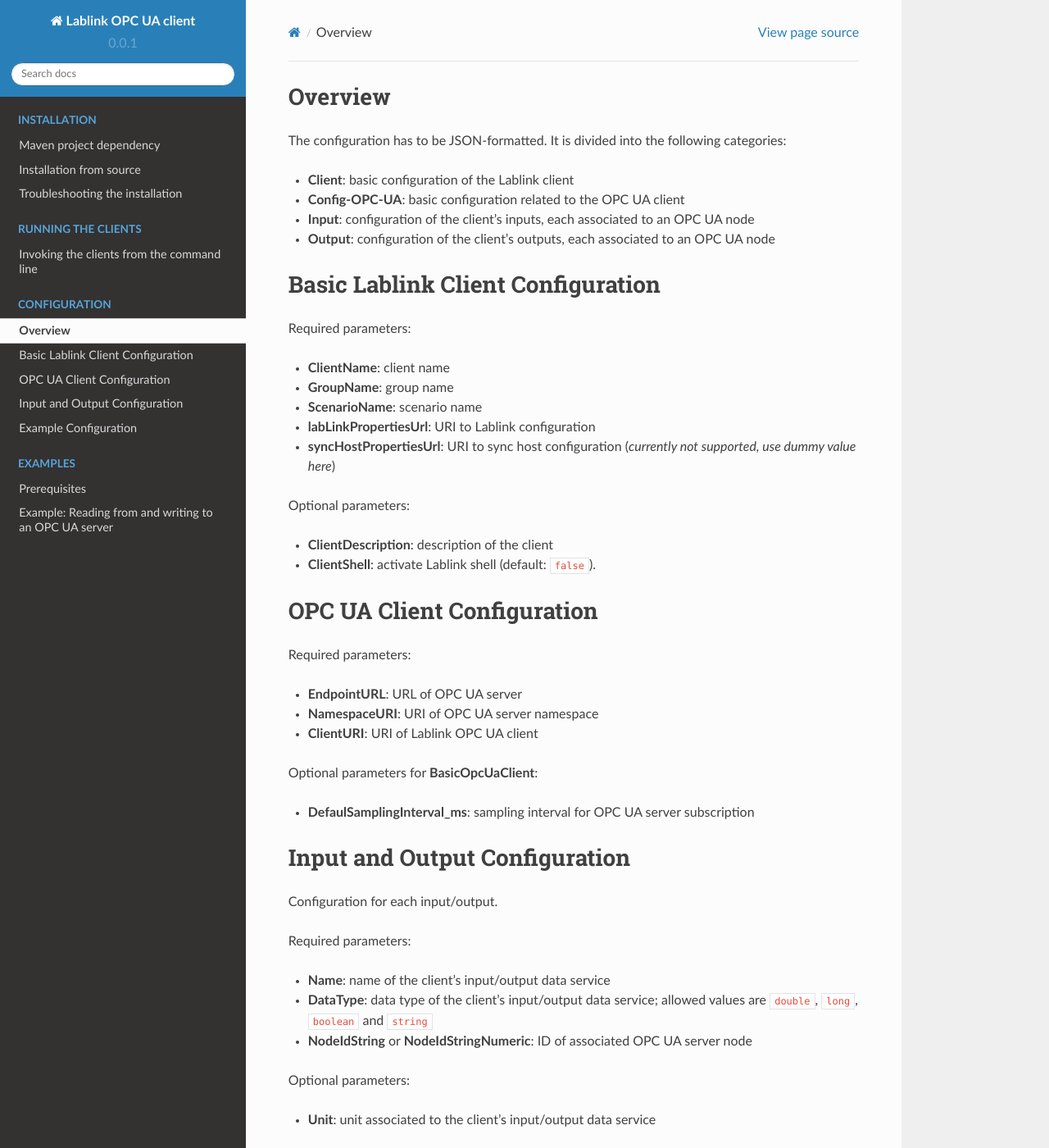
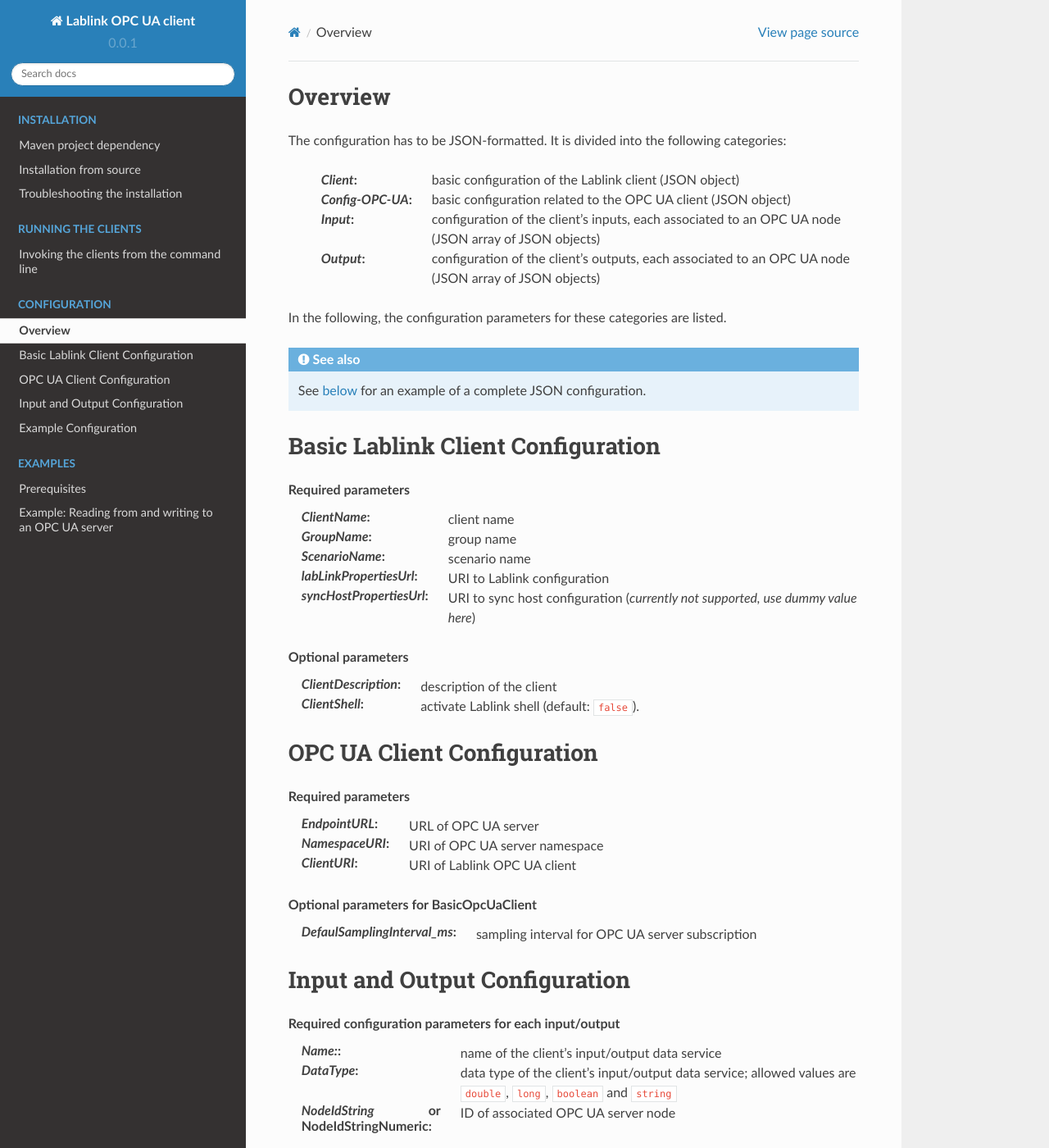
Before and after one commit to AIT-Lablink/lablink-opcua-client, a Sphinx documentation site: the page built from docs/configuration.rst, in a window 1280 px wide and 1400 px high. Shown: the whole window at 82% size. Built offline with Sphinx 7.4.7 and the Read the Docs theme 2.0.0, drawn with Linux system fonts in a browser that asks for light colours; some of the changed text lies outside the part shown.

Commit message:
Improve formatting

```diff
--- a/docs/configuration.rst
+++ b/docs/configuration.rst
@@ -4,54 +4,56 @@
 The configuration has to be JSON-formatted.
 It is divided into the following categories:
 
-* **Client**: basic configuration of the Lablink client
-* **Config-OPC-UA**: basic configuration related to the OPC UA client
-* **Input**: configuration of the client's inputs, each associated to an OPC UA node
-* **Output**: configuration of the client's outputs, each associated to an OPC UA node
+  :*Client*: basic configuration of the Lablink client (JSON object)
+  :*Config-OPC-UA*: basic configuration related to the OPC UA client (JSON object)
+  :*Input*: configuration of the client's inputs, each associated to an OPC UA node (JSON array of JSON objects)
+  :*Output*: configuration of the client's outputs, each associated to an OPC UA node (JSON array of JSON objects)
+
+In the following, the configuration parameters for these categories are listed.
+
+.. seealso:: See `below <#example-configuration>`_ for an example of a complete JSON configuration.
 
 Basic Lablink Client Configuration
 ==================================
 
-Required parameters:
+.. topic:: Required parameters
 
-* **ClientName**: client name
-* **GroupName**: group name
-* **ScenarioName**: scenario name
-* **labLinkPropertiesUrl**: URI to Lablink configuration
-* **syncHostPropertiesUrl**: URI to sync host configuration (*currently not supported, use dummy value here*)
+  :*ClientName*: client name
+  :*GroupName*: group name
+  :*ScenarioName*: scenario name
+  :*labLinkPropertiesUrl*: URI to Lablink configuration
+  :*syncHostPropertiesUrl*: URI to sync host configuration (*currently not supported, use dummy value here*)
 
-Optional parameters:
+.. topic:: Optional parameters
 
-* **ClientDescription**: description of the client
-* **ClientShell**: activate Lablink shell (default: ``false``).
+  :*ClientDescription*: description of the client
+  :*ClientShell*: activate Lablink shell (default: ``false``).
 
 OPC UA Client Configuration
 ===========================
 
-Required parameters:
+.. topic:: Required parameters
 
-* **EndpointURL**: URL of OPC UA server
-* **NamespaceURI**: URI of OPC UA server namespace
-* **ClientURI**: URI of Lablink OPC UA client
+  :*EndpointURL*: URL of OPC UA server
+  :*NamespaceURI*: URI of OPC UA server namespace
+  :*ClientURI*: URI of Lablink OPC UA client
 
-Optional parameters for **BasicOpcUaClient**:
+.. topic:: Optional parameters for **BasicOpcUaClient**
 
-* **DefaulSamplingInterval_ms**: sampling interval for OPC UA server subscription
+  :*DefaulSamplingInterval_ms*: sampling interval for OPC UA server subscription
 
 Input and Output Configuration
 ==============================
 
-Configuration for each input/output.
+.. topic:: Required configuration parameters for each input/output
 
-Required parameters:
+  :*Name:*: name of the client's input/output data service
+  :*DataType*: data type of the client's input/output data service; allowed values are ``double``, ``long``, ``boolean`` and ``string``
+  :*NodeIdString* or **NodeIdStringNumeric**: ID of associated OPC UA server node
 
-* **Name**: name of the client's input/output data service
-* **DataType**: data type of the client's input/output data service; allowed values are ``double``, ``long``, ``boolean`` and ``string``
-* **NodeIdString** or **NodeIdStringNumeric**: ID of associated OPC UA server node
+.. topic:: Optional configuration parameters for each input/output
 
-Optional parameters:
-
-* **Unit**: unit associated to the client's input/output data service
+  :*Unit*: unit associated to the client's input/output data service
 
 Example Configuration
 =====================
```
Also changed, not shown: docs/examples.rst (+3 -6 lines).
